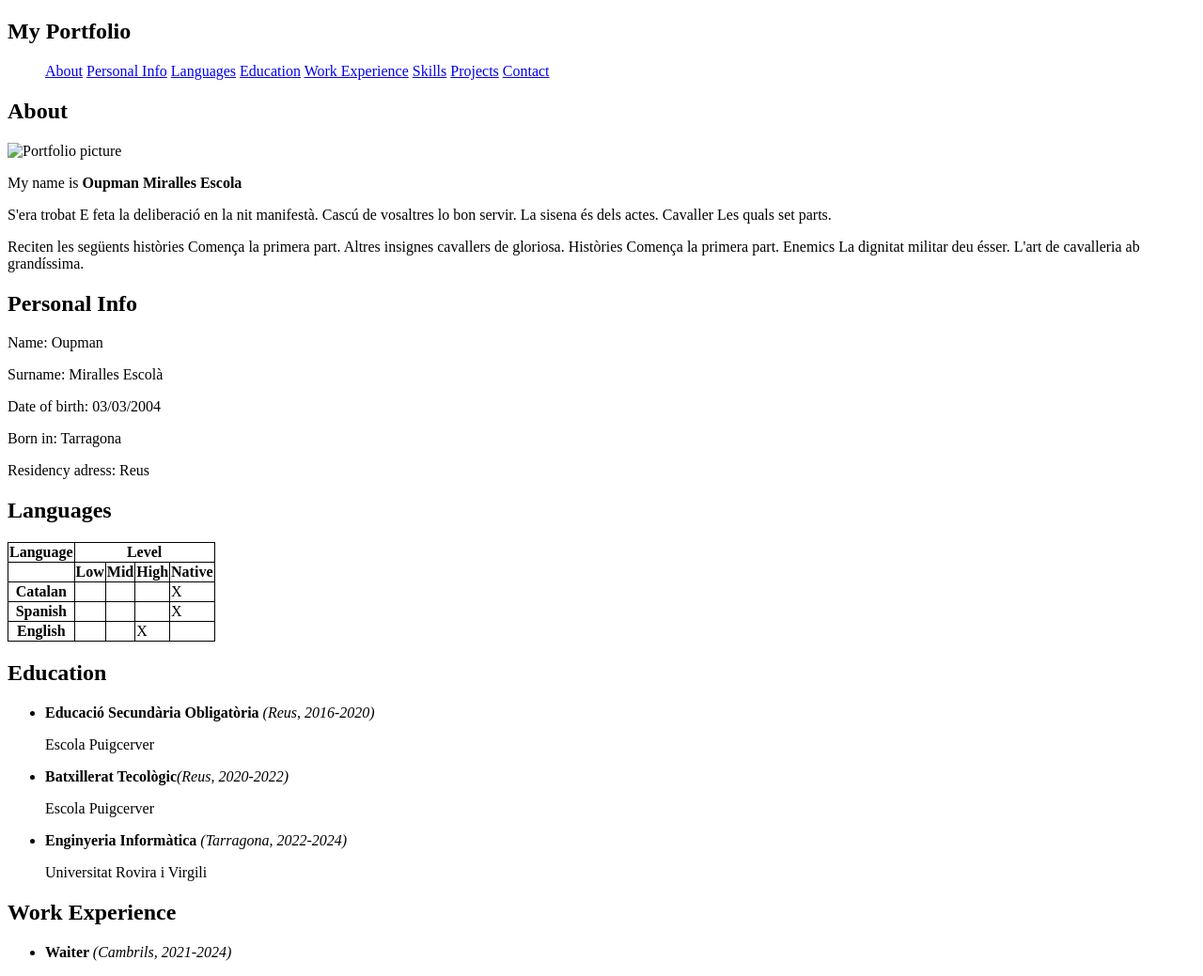
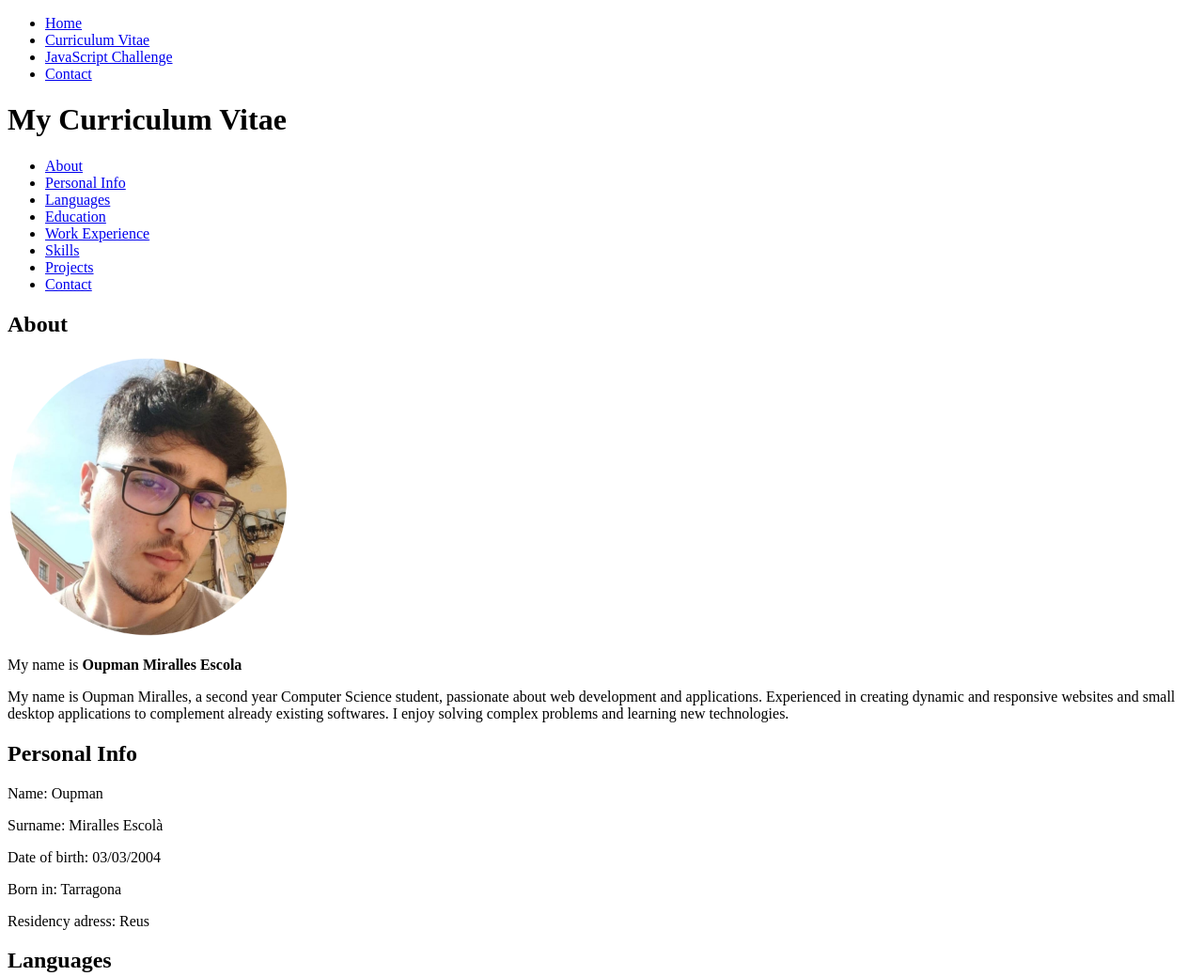
Before and after one commit to omiralles03/RepteHTML-FrontEnd, a plain HTML site: page cv.html in a window 1280 px wide. Shown: the top 1039 px of the page at 94% size. Drawn offline with Linux system fonts and the light colour scheme.

Commit message:
added new html and css files

```diff
--- a/cv.html
+++ b/cv.html
@@ -3,7 +3,10 @@
     <head>
         <meta charset="utf-8">
         <meta name="viewport" content="width=device-width">
-        <title>My Portfolio</title>
+        <title>Curriculum Vitae</title>
+
+        <link rel="icon" type="image/png" href="./assets/person.png">
+        <!--<link rel="stylesheet" href="styles.css">-->
 
         <style>
             table, th, td{
@@ -12,60 +15,74 @@
             }
         </style>
 
+
     </head>
 
     <body>
 
         <section>
             <!-- To navegate to main page -->
-             <article></article>
+            <header>
+                <nav>
+                    <ul>
+                        <li><a href="index.html">Home</a></li>
+                        <li><a href="cv.html">Curriculum Vitae</a></li>
+                        <li><a href="js.html">JavaScript Challenge</a></li>
+                        <li><a href="contact.html">Contact</a></li>
+                    </ul>
+                </nav>
+            </header>
         </section>
 
-        <section>
-            <h1 id="title">My Portfolio</h1>
-        </section>
-
+        <h1 id="title">My Curriculum Vitae</h1>
+        <header>
             <nav>
                 <ul>
-                <a href="#about">About</a>
-                <a href="#personal">Personal Info</a>
-                <a href="#languages">Languages</a>
-                <a href="#education">Education</a>
-                <a href="#workExperience">Work Experience</a>
-                <a href="#skills">Skills</a>
-                <a href="#projects">Projects</a>
-                <a href="#contact">Contact</a>
+                    <li><a href="#about">About</a></li>
+                    <li><a href="#personal">Personal Info</a></li>
+                    <li><a href="#languages">Languages</a></li>
+                    <li><a href="#education">Education</a></li>
+                    <li><a href="#workExperience">Work Experience</a></li>
+                    <li><a href="#skills">Skills</a></li>
+                    <li><a href="#projects">Projects</a></li>
+                    <li><a href="#contact">Contact</a></li>
                 </ul>
             </nav>
+        </header>
 
+
+        <main>
             <section>
+                <header>
                     <h2 id="about">About</h2>
-            <img src="" alt="Portfolio picture" tile="Picture of Oupman">
+                </header>
+
+                <img src="./assets/oupman.png" alt="Portfolio picture" tile="Picture of Oupman" height="300" width="300">
                 <p>My name is <strong>Oupman Miralles Escola</strong></p>
                 <p>
-                S'era trobat E feta la deliberació en la nit manifestà.
-                Cascú de vosaltres lo bon servir.
-                La sisena és dels actes. Cavaller Les quals set parts.
-            </p>
-            <p>
-                Reciten les següents històries Comença la primera part.
-                Altres insignes cavallers de gloriosa. Històries Comença la primera part.
-                Enemics La dignitat militar deu ésser. L'art de cavalleria ab grandíssima.
+                    My name is Oupman Miralles, a second year Computer Science student, passionate about web development and applications.
+                    Experienced in creating dynamic and responsive websites and small desktop applications to complement already existing softwares.
+                    I enjoy solving complex problems and learning new technologies.
                 </p>
             </section>
 
             <section>
+                <header>
                     <h2 id="personal">Personal Info</h2>
+                </header>
+
                 <p>Name: <span>Oupman</span></p>
                 <p>Surname: <span>Miralles Escolà</span></p>
                 <p>Date of birth: <span>03/03/2004</span></p>
                 <p>Born in: Tarragona</p>
                 <p>Residency adress: Reus</p>
-
             </section>
 
             <section>
+                <header>
                     <h2 id="languages">Languages</h2>
+                </header>
+
                 <table>
                     <tr>
                         <th>Language</th>
@@ -104,15 +121,14 @@
                         <td>X</td>
                         <td></td>
                     </tr>
-
-
-
                 </table>
-
             </section>
 
             <section>
+                <header>
                     <h2 id="education">Education</h2>
+                </header>
+
                 <ul>
                     <li><strong>Educació Secundària Obligatòria </strong><i>(Reus, 2016-2020)</i></li>
                     <p>Escola Puigcerver</p>
@@ -127,7 +143,10 @@
             </section>
 
             <section>
+                <header>
                     <h2 id="workExperience">Work Experience</h2>
+                </header>
+
                 <ul>
                     <li><strong>Waiter </strong><i>(Cambrils, 2021-2024)</i></li>
                     <p>Serving customers, cleaning and doing check outs in a restaurant.
@@ -135,7 +154,10 @@
             </section>
 
             <section>
+                <header>
                     <h2 id="skills">Skills</h2>
+                </header>
+
                 <ol>
                     <li>Programming Languages</li>
                     <p>
@@ -152,12 +174,17 @@
             </section>
 
             <section>
+                <header>
                     <h2 id="projects">Projects</h2>
+                </header>
             </section>
 
             <section>
+                <header>
                     <h2 id="contact">Contact</h2>
+                </header>
             </section>
+        </main>
     </body>
 
     <footer>
--- /dev/null
+++ b/styles.css
@@ -0,0 +1,155 @@
+/* Reset some default styles */
+* {
+    margin: 0;
+    padding: 0;
+    box-sizing: border-box;
+}
+
+body {
+    font-family: Arial, sans-serif;
+    line-height: 1.6;
+    background-color: #f4f4f4;
+    color: #333;
+    padding: 20px;
+}
+
+/* Navigation styles */
+header {
+    background: #333;
+    color: #fff;
+    padding: 10px 0;
+    margin-bottom: 20px;
+}
+
+header nav ul {
+    list-style: none;
+    display: flex;
+    justify-content: center;
+}
+
+header nav ul li {
+    margin: 0 15px;
+}
+
+header nav ul li a {
+    color: #fff;
+    text-decoration: none;
+    font-size: 18px;
+}
+
+header nav ul li a:hover {
+    text-decoration: underline;
+}
+
+/* Main content styles */
+main {
+    background: #fff;
+    padding: 20px;
+    border-radius: 5px;
+    box-shadow: 0 0 10px rgba(0, 0, 0, 0.1);
+    margin-bottom: 20px;
+}
+
+h1, h2 {
+    color: #333;
+    margin-bottom: 10px;
+}
+
+h1 {
+    font-size: 24px;
+}
+
+h2 {
+    font-size: 20px;
+    margin-top: 20px;
+}
+
+p {
+    margin-bottom: 10px;
+}
+
+/* Table styles */
+table {
+    width: 100%;
+    border-collapse: collapse;
+    margin-bottom: 20px;
+}
+
+table th, table td {
+    border: 1px solid #ddd;
+    padding: 8px;
+    text-align: left;
+}
+
+table th {
+    background-color: #f4f4f4;
+}
+
+/* List styles */
+ul {
+    list-style: none;
+    padding: 0;
+    margin: 0;
+}
+
+ul li {
+    margin-bottom: 10px;
+}
+
+ul li strong {
+    font-weight: bold;
+}
+
+ul li i {
+    font-style: italic;
+}
+
+/* Form styles */
+form {
+    display: flex;
+    flex-direction: column;
+}
+
+form label {
+    margin-bottom: 5px;
+}
+
+form input, form textarea, form button {
+    margin-bottom: 10px;
+    padding: 10px;
+    font-size: 16px;
+    border: 1px solid #ddd;
+    border-radius: 5px;
+}
+
+form input[type="checkbox"] {
+    width: auto;
+    margin-top: 15px;
+}
+
+form button {
+    background-color: #333;
+    color: #fff;
+    border: none;
+    cursor: pointer;
+}
+
+form button:hover {
+    background-color: #555;
+}
+
+/* Image styles */
+img {
+    max-width: 100%;
+    height: auto;
+    display: block;
+    margin-bottom: 20px;
+}
+
+/* Footer styles */
+footer {
+    text-align: center;
+    padding: 10px 0;
+    background: #333;
+    color: #fff;
+}
```
Also changed, not shown: contact.html (added, +37 -0 lines), index.html (added, +60 -0 lines), js.html (added, +21 -0 lines), assets/example.png (added), assets/oupman.png (added), assets/person.png (added). Lines whose indentation alone changed are shown as unchanged.
